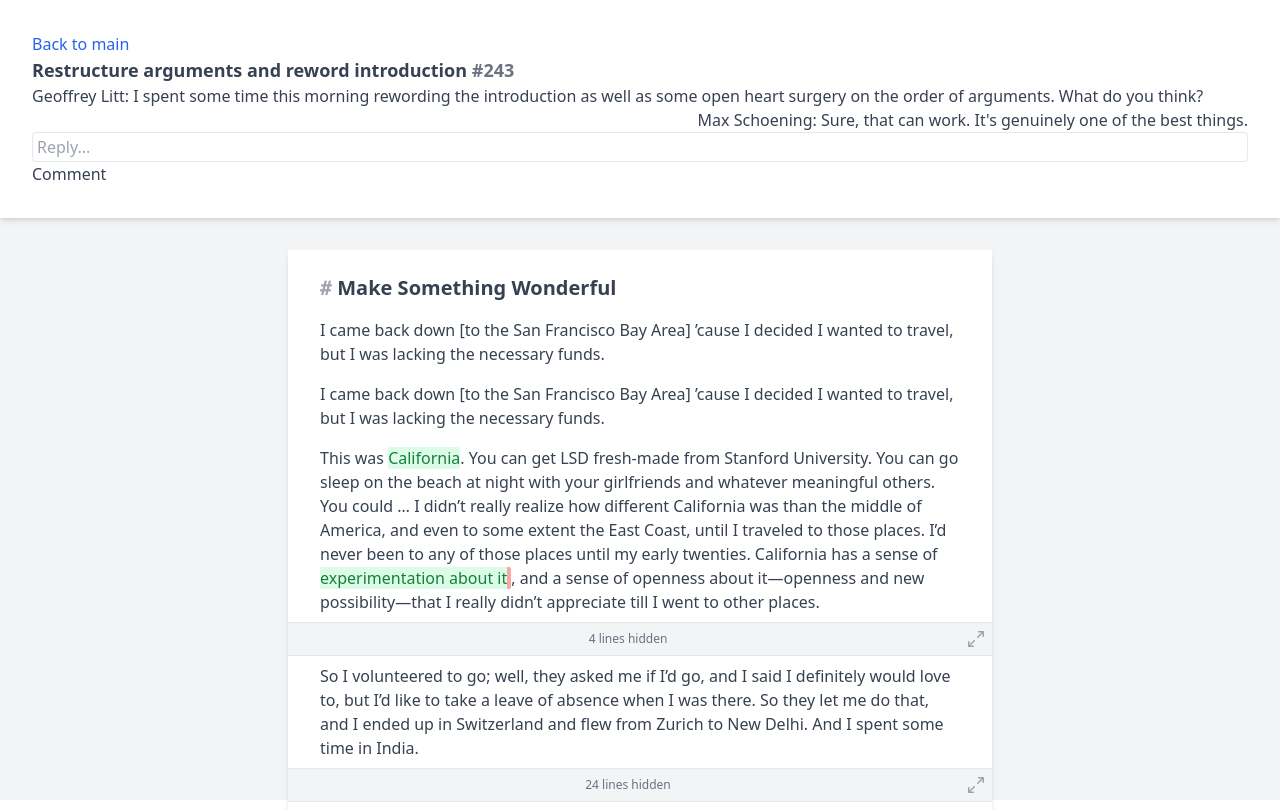
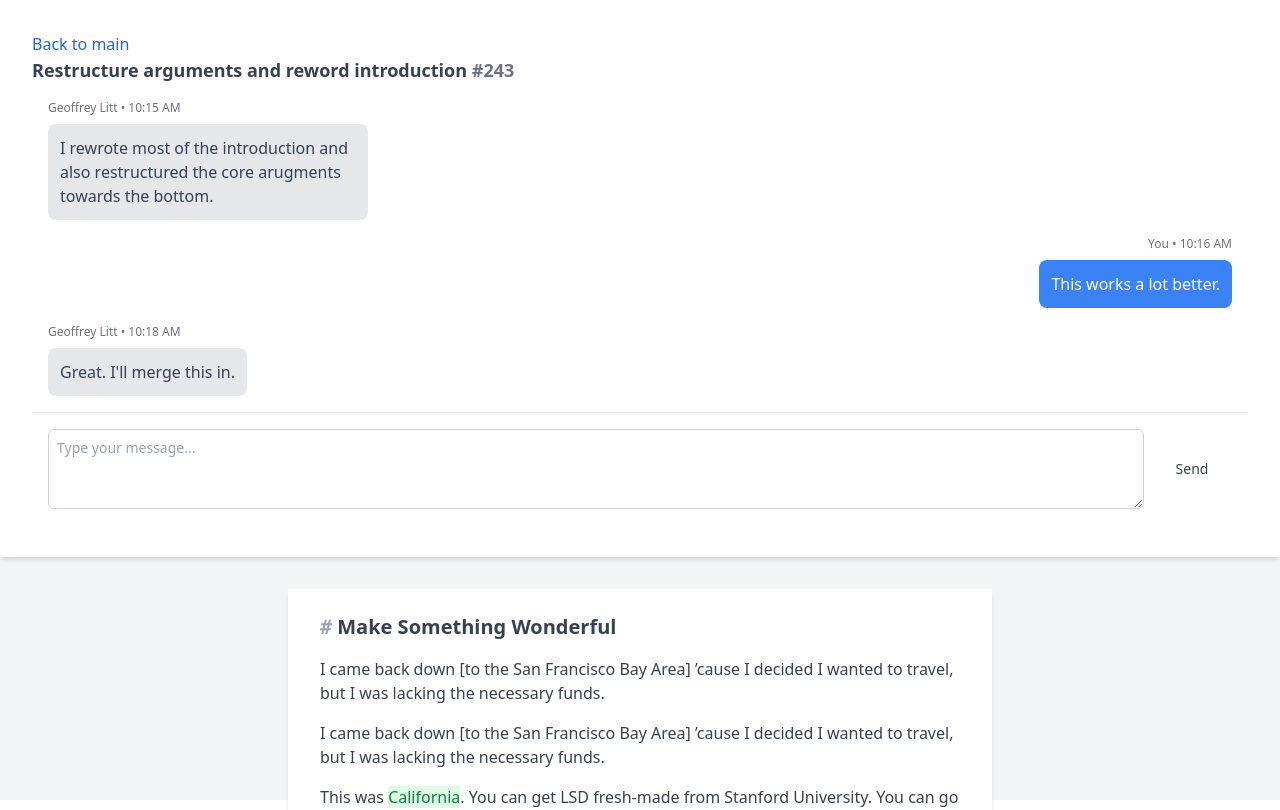
Before and after one commit to max/chornicle-playground, a React (Vite) app: page / in a window 1280 px wide. Shown: the top 810 px of the page. Built offline with nearby package versions, Linux system fonts and the light colour scheme.

Commit message:
Make conversation

```diff
--- /dev/null
+++ b/src/components/Conversation.tsx
@@ -0,0 +1,44 @@
+function Conversation() {
+  return (
+    <div className="flex h-full flex-col">
+      <main className="flex-1 space-y-4 overflow-auto p-4">
+        <div className="flex flex-col items-start gap-2">
+          <span className="text-xs text-gray-500">
+            Geoffrey Litt • 10:15 AM
+          </span>
+          <div className="max-w-xs rounded-lg bg-gray-200 p-3 dark:bg-gray-800">
+            I rewrote most of the introduction and also restructured the core
+            arugments towards the bottom.
+          </div>
+        </div>
+        <div className="flex flex-col items-end gap-2">
+          <span className="text-xs text-gray-500">You • 10:16 AM</span>
+          <div className="max-w-xs rounded-lg bg-blue-500 p-3 text-white">
+            This works a lot better.
+          </div>
+        </div>
+        <div className="flex flex-col items-start gap-2">
+          <span className="text-xs text-gray-500">
+            Geoffrey Litt • 10:18 AM
+          </span>
+          <div className="max-w-xs rounded-lg bg-gray-200 p-3 dark:bg-gray-800">
+            Great. I'll merge this in.
+          </div>
+        </div>
+      </main>
+      <footer className="border-t p-4">
+        <form className="flex items-center gap-2">
+          <textarea
+            className="bg-background ring-offset-background placeholder:text-muted-foreground focus-visible:ring-ring flex min-h-[80px] w-full flex-1 rounded-md border border-gray-300 p-2 text-sm focus-visible:outline-none focus-visible:ring-2 focus-visible:ring-offset-2 disabled:cursor-not-allowed disabled:opacity-50 dark:border-gray-700"
+            placeholder="Type your message..."
+          ></textarea>
+          <button className="ring-offset-background focus-visible:ring-ring bg-primary text-primary-foreground hover:bg-primary/90 inline-flex h-10 w-20 items-center justify-center whitespace-nowrap rounded-md px-4 py-2 text-sm font-medium transition-colors focus-visible:outline-none focus-visible:ring-2 focus-visible:ring-offset-2 disabled:pointer-events-none disabled:opacity-50">
+            Send
+          </button>
+        </form>
+      </footer>
+    </div>
+  )
+}
+
+export default Conversation
--- a/src/components/PullRequestExperiment.tsx
+++ b/src/components/PullRequestExperiment.tsx
@@ -1,3 +1,4 @@
+import Conversation from './Conversation'
 import Editor from './Editor'
 
 function PullRequestExperiment() {
@@ -15,21 +16,7 @@ function PullRequestExperiment() {
           </h1>
 
           <div>
-            <p>
-              <span className="bold">Geoffrey Litt:</span> I spent some time
-              this morning rewording the introduction as well as some open heart
-              surgery on the order of arguments. What do you think?
-            </p>
-
-            <p className="text-right">
-              <span className="bold">Max Schoening:</span> Sure, that can work.
-              It's genuinely one of the best things.
-            </p>
-
-            <div>
-              <input type="text" placeholder="Reply..." />
-            </div>
-            <button>Comment</button>
+            <Conversation />
           </div>
         </div>
       </div>
```
